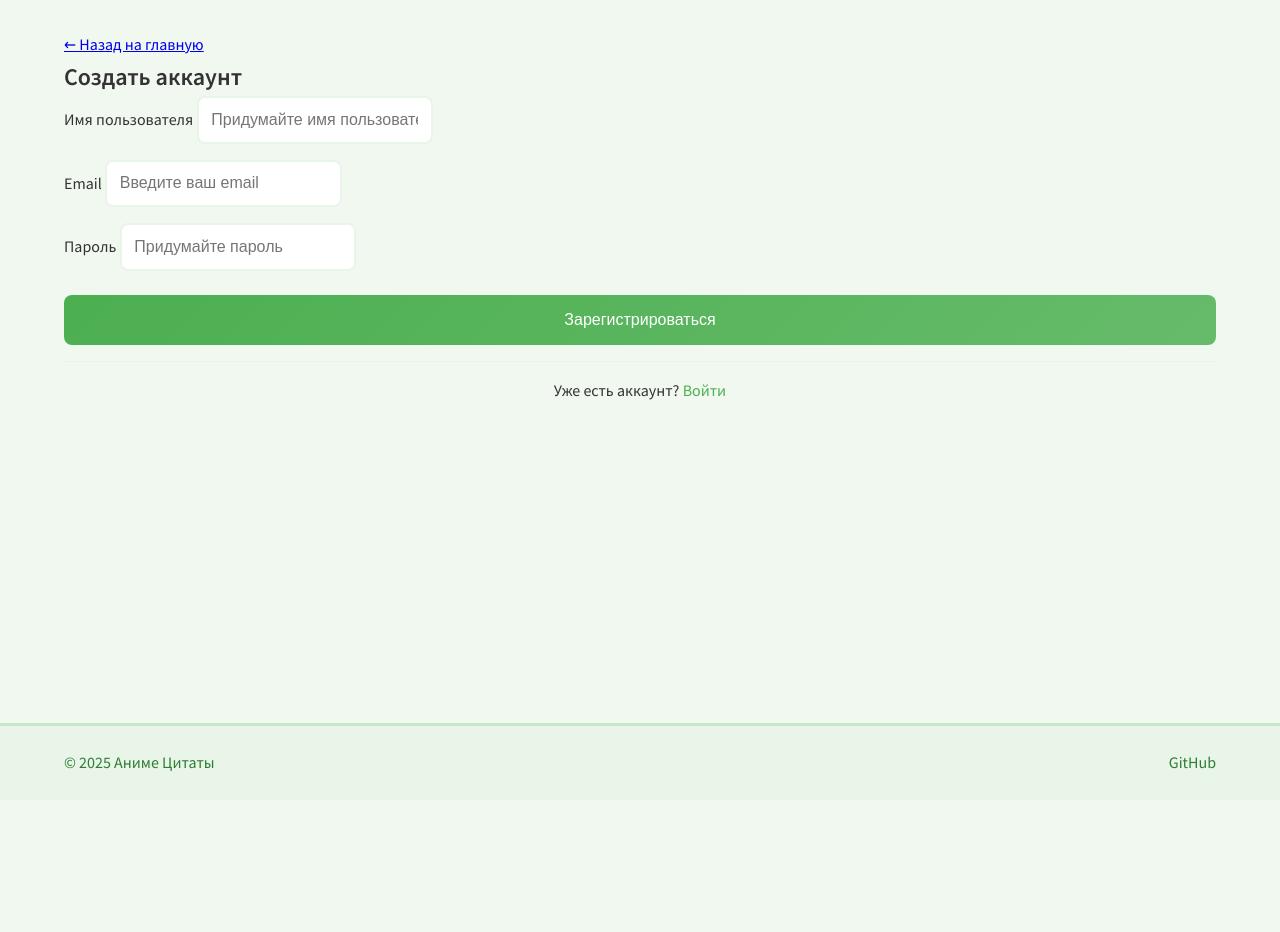
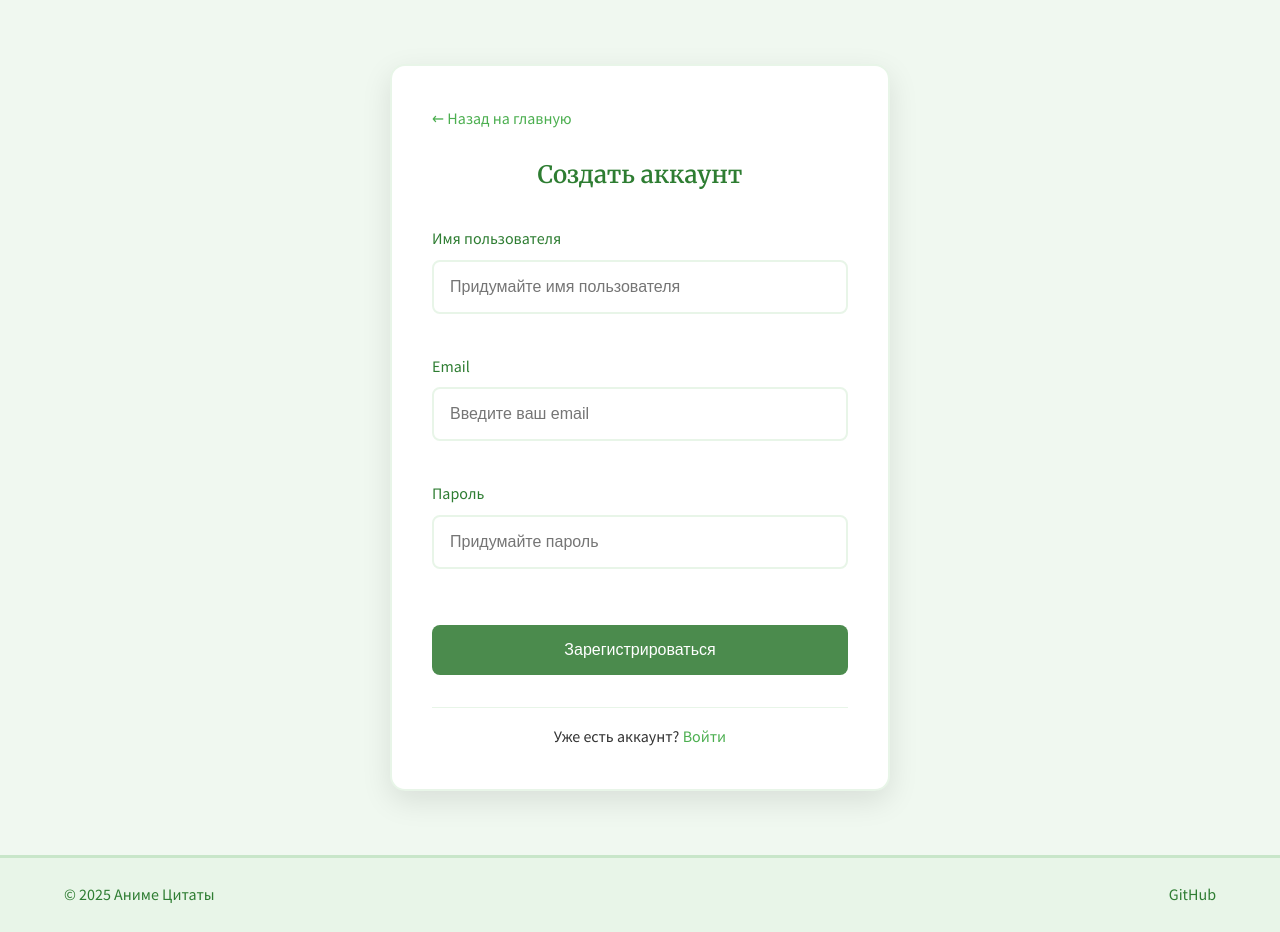
Before and after one commit to bebebubu228/anime-quotes-app, a Flask app: template templates/register.html in a window 1280 px wide. Before the commit the page ends 771 px from the top, so only its background shows below. Run offline with Flask 3, Linux system fonts and the light colour scheme; the template is opened without the code that fills it, so the values that code supplies are empty; parts of the project's set-up code (start-up, migrations or seed data) failed here and were passed over.

Commit message:
новые стили для авторизации и заголовков

```diff
--- a/static/style.css
+++ b/static/style.css
@@ -404,11 +407,11 @@
 }
 
 .auth-form input:focus {
-    border-color: #4caf50;
+    border-color: #4b8b4d;
 }
 
 .submit-btn {
-    background: linear-gradient(135deg, #4caf50, #66bb6a);
+    background: #4b8b4d;
     color: white;
     border: none;
     padding: 1rem;
@@ -637,3 +640,101 @@
     margin-left: 1rem;
     vertical-align: middle;
 }
+/* Добавьте эти стили в конец вашего файла style.css */
+
+/* Стили для страниц авторизации */
+.auth-page {
+    min-height: 100vh;
+    display: flex;
+    flex-direction: column;
+}
+
+.auth-container {
+    flex: 1;
+    display: flex;
+    justify-content: center;
+    align-items: center;
+    padding: 2rem;
+}
+.auth-form-container h2{
+    font-family: 'Merriweather', serif;
+}
+.auth-form-container {
+    width: 100%;
+    max-width: 500px;
+    background: white;
+    padding: 2.5rem;
+    border-radius: 15px;
+    box-shadow: 0 10px 30px rgba(0,0,0,0.1);
+    border: 2px solid #e8f5e8;
+}
+
+.back-btn {
+    display: inline-flex;
+    align-items: center;
+    color: #4caf50;
+    text-decoration: none;
+    margin-bottom: 1.5rem;
+    font-weight: 500;
+    transition: color 0.3s ease;
+}
+
+.back-btn:hover {
+    color: #2e7d32;
+    text-decoration: none;
+}
+
+.form-group {
+    margin-bottom: 1.5rem;
+}
+
+.form-group label {
+    display: block;
+    margin-bottom: 0.5rem;
+    color: #2e7d32;
+    font-weight: 500;
+}
+
+.form-group input {
+    width: 100%;
+    padding: 1rem;
+    border: 2px solid #e8f5e8;
+    border-radius: 8px;
+    font-size: 1rem;
+    outline: none;
+    transition: border-color 0.3s ease;
+}
+
+.form-group input:focus {
+    border-color: #4caf50;
+}
+
+.auth-form .submit-btn {
+    width: 100%;
+    padding: 1rem;
+    margin-top: 1rem;
+}
+
+.auth-switch {
+    text-align: center;
+    margin-top: 2rem;
+    padding-top: 1rem;
+    border-top: 1px solid #e8f5e8;
+}
+
+.auth-switch a {
+    color: #4caf50;
+    text-decoration: none;
+    font-weight: 500;
+}
+
+.auth-switch a:hover {
+    text-decoration: underline;
+}
+
+/* Центрирование заголовков на страницах авторизации */
+.auth-form-container h2 {
+    text-align: center;
+    margin-bottom: 2rem;
+    color: #2e7d32;
+}
```
Also changed, not shown: other parts of static/style.css (+19 -16 lines).
